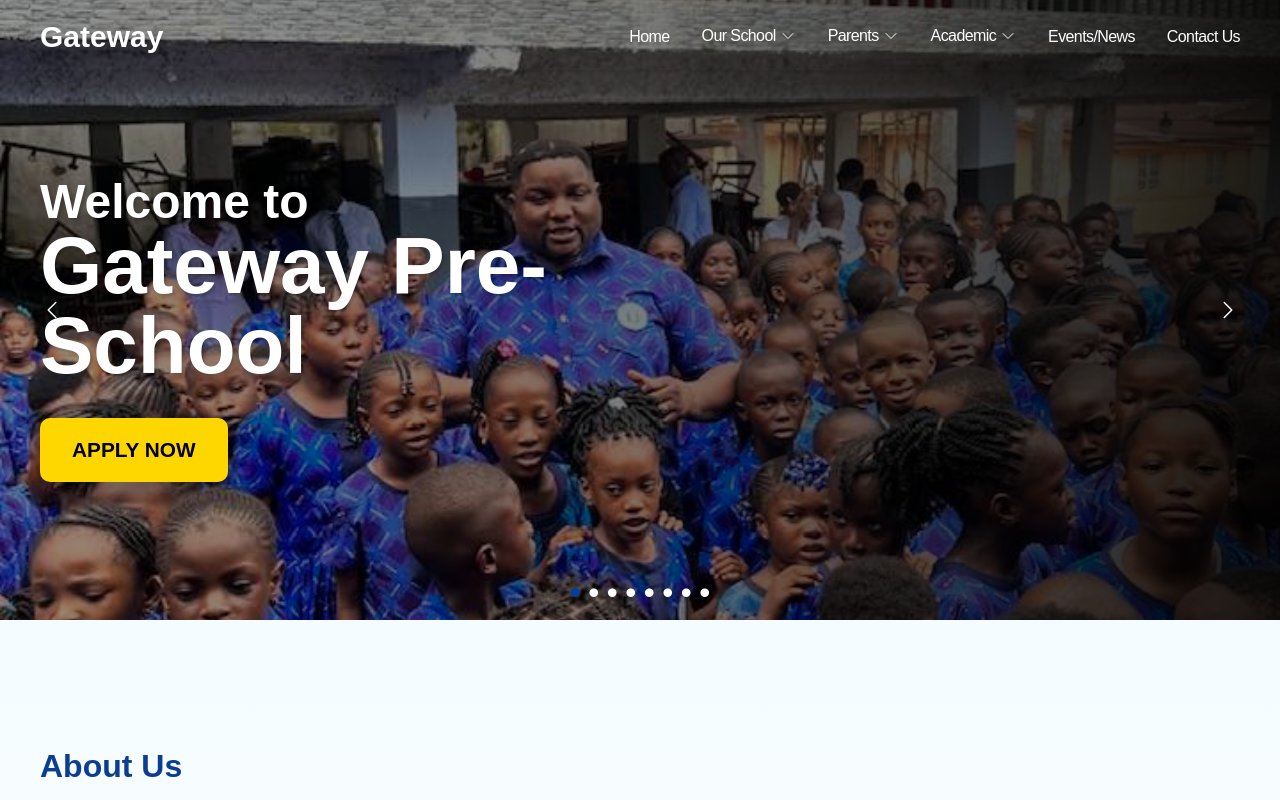
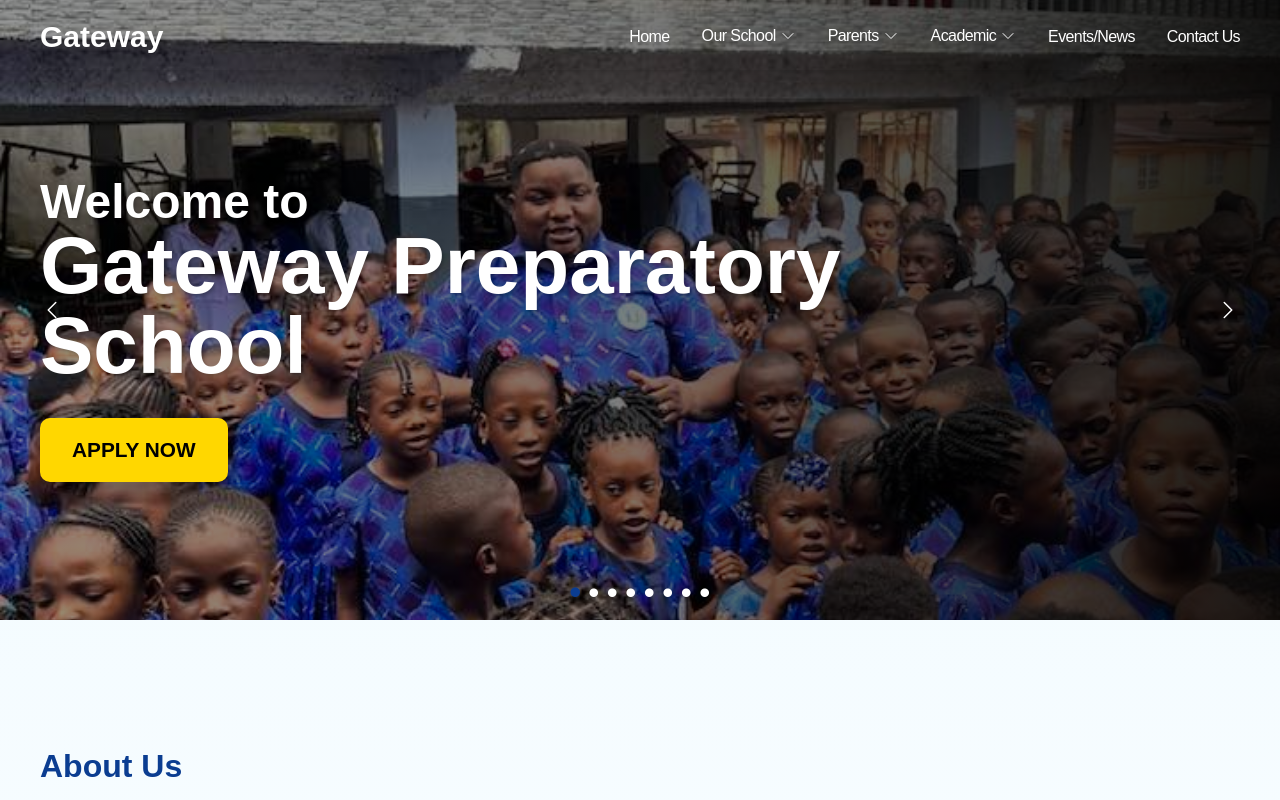
Before and after one commit to JohnSorba/gateway_school, a React (Create React App) app: page / in a window 1280 px wide. Shown: the top 800 px of the page. Built offline with nearby package versions, Linux system fonts and the light colour scheme.

Commit message:
Added Animated Text

```diff
--- a/src/components/Hero.css
+++ b/src/components/Hero.css
@@ -9,7 +9,7 @@
 
 .hero-container {
   display: grid;
-  grid-template-columns: 1.5fr 1fr;
+  grid-template-columns: 3fr 1fr;
   align-items: center;
   height: 100%;
   max-width: 1200px;
@@ -54,6 +54,46 @@
   font-size: 5rem;
 }
 
+/* .animated-text {
+  color: var(--primary-darkBlue);
+  color: var(--secondary-color);
+  color: var(--text-color);
+  animation-name: dropIn;
+  animation-duration: 4s;
+} */
+
+.drop-in {
+  animation: dropIn 1s ease-in-out;
+}
+.drop-out {
+  animation: dropOut 1s ease-in-out;
+}
+
+/* ANIMATE SCHOOL TEXT */
+@keyframes dropIn {
+  0% {
+    opacity: 0;
+    transform: translateY(-20px);
+    /* Start with zero opacity */
+  }
+  100% {
+    opacity: 1;
+    transform: translateY(0);
+    /* Fully visible*/
+  }
+}
+
+@keyframes dropOut {
+  0% {
+    transform: translateY(0);
+    opacity: 1;
+  }
+  100% {
+    transform: translateY(-20px);
+    opacity: 0;
+  }
+}
+
 @media (max-width: 992px) {
   .hero-section {
     padding: 0 2rem;
--- a/src/components/Hero.js
+++ b/src/components/Hero.js
@@ -1,6 +1,27 @@
+import { useState, useEffect } from "react";
 import "./Hero.css";
 
+const names = ["Daycare", "Preparatory", "Primary", "High"];
+
 function Hero() {
+  const [nameIndex, setNameIndex] = useState(0);
+  const [animationClass, setAnimationClass] = useState("drop-in");
+
+  useEffect(() => {
+    // Code to run on component mount
+    const interval = setInterval(() => {
+      setAnimationClass("drop-out");
+      setTimeout(() => {
+        setNameIndex((prevIndex) => (prevIndex + 1) % names.length);
+        setAnimationClass("drop-in");
+      }, 500);
+    }, 5000);
+    return () => {
+      // Code to run on component unmount
+      clearInterval(interval);
+    };
+  }, []);
+
   return (
     <section className="hero-section ">
       <div className="hero-container">
@@ -8,7 +29,14 @@
           <h1 className="heading">
             <span>Welcome to</span>
             <br />
-            <span className="school-title">Gateway Pre-School</span>{" "}
+            <span className="school-title">
+              Gateway{" "}
+              <span className={`animated-text ${animationClass}`}>
+                {names[nameIndex]}
+              </span>
+              <br />
+              School
+            </span>{" "}
           </h1>
           {/* <p>{description}</p> */}
           <button className="btn">Apply Now</button>
```
